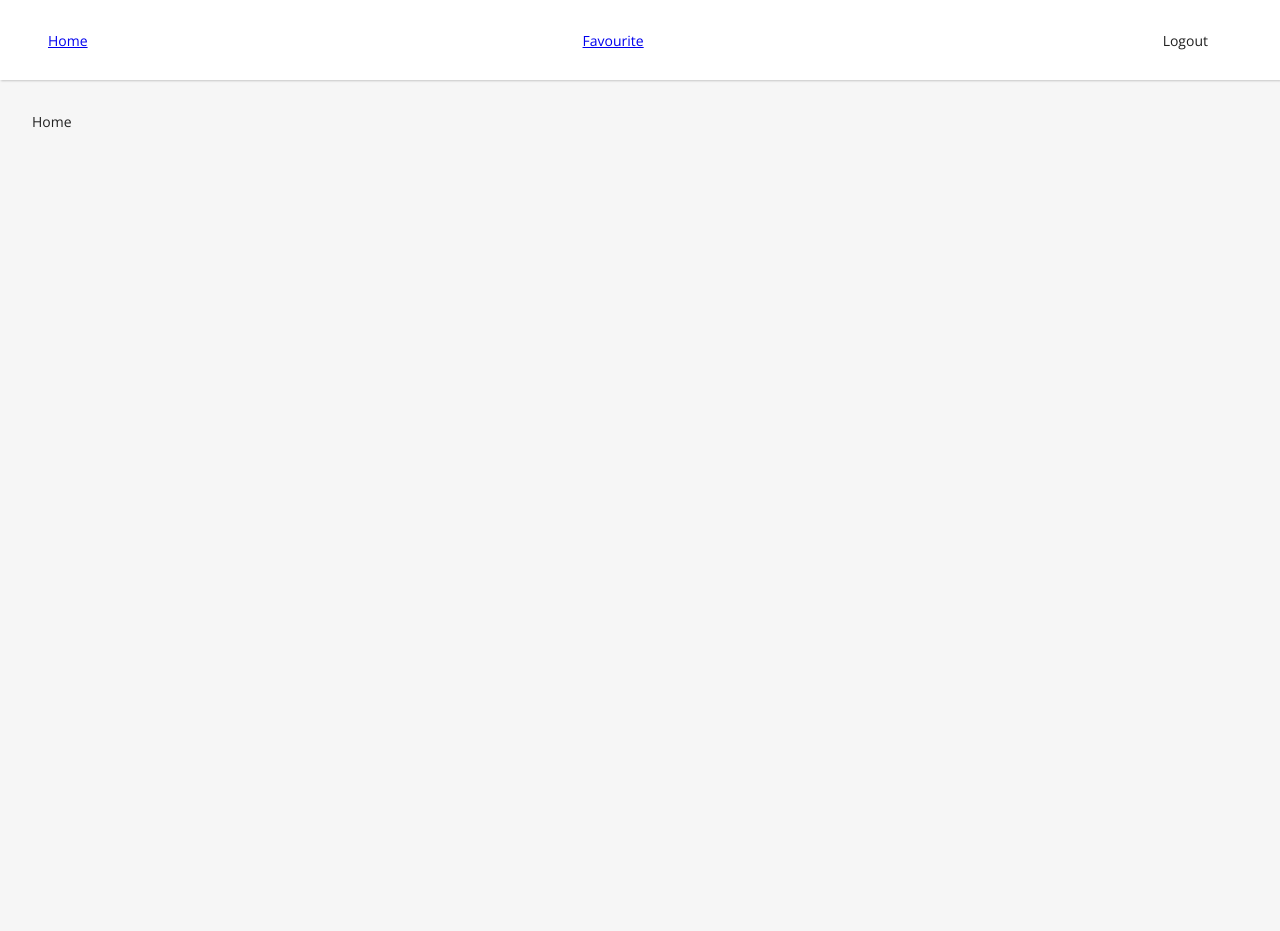
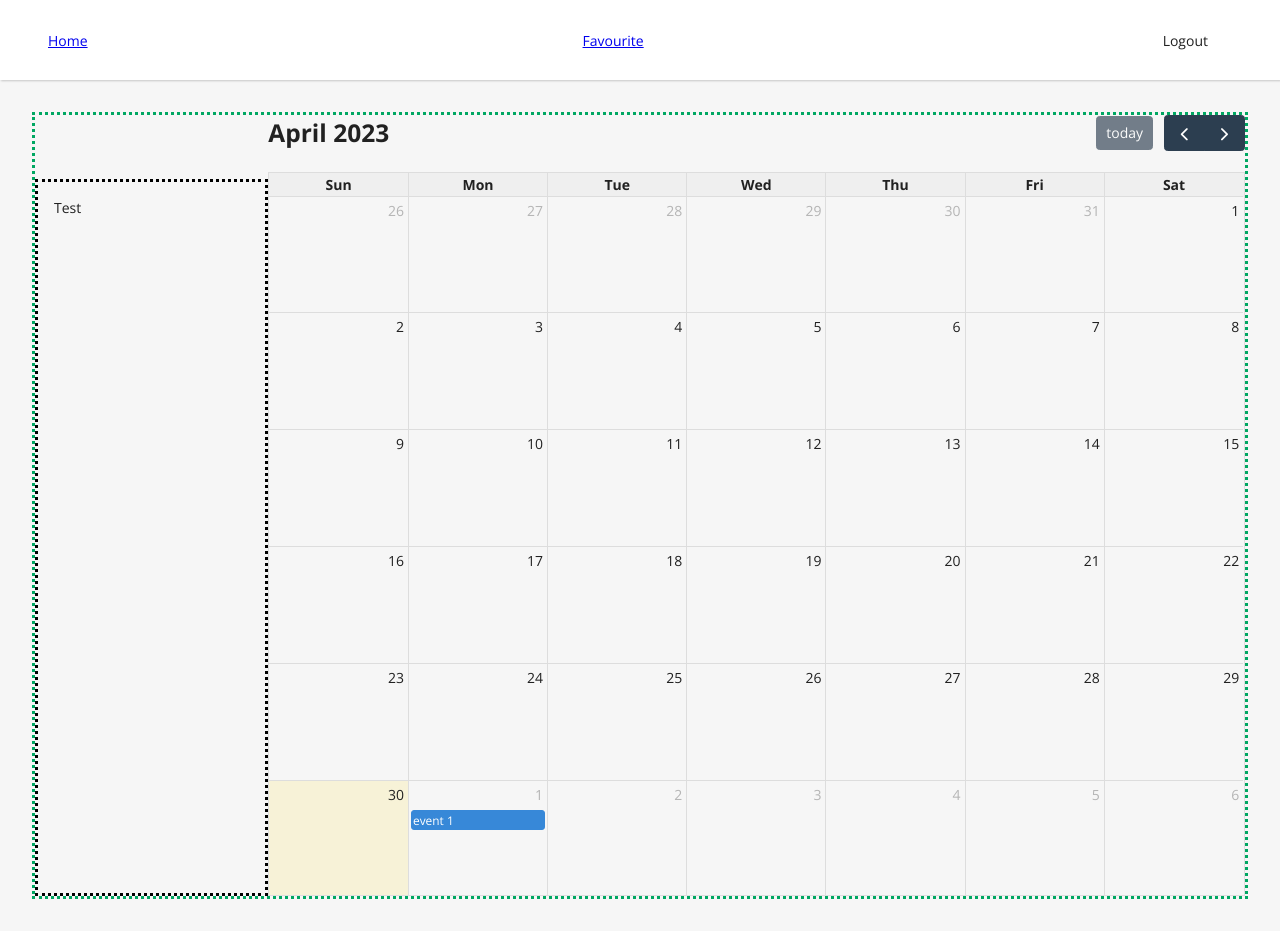
Before and after one commit to madsaintis/sc-activity-board, a React (Vite) app in the folder react/: page /home in a window 1280 px wide. Before the commit the page ends 800 px from the top, so only its background shows below. Built offline with nearby package versions, Linux system fonts and the light colour scheme; no server answers; sample sign-in values are in the browser's storage.

Commit message:
Added Basic Calendar

```diff
--- a/react/src/App.jsx
+++ b/react/src/App.jsx
@@ -3,11 +3,9 @@ import reactLogo from './assets/react.svg'
 import viteLogo from '/vite.svg'
 
 function App() {
-  const [count, setCount] = useState(0)
 
   return (
     <div className='App'>
-      Haiiiserdgserg
     </div>
   )
 }
--- /dev/null
+++ b/react/src/components/Calendar/Calendar.jsx
@@ -0,0 +1,26 @@
+import React from 'react'
+import FullCalendar from '@fullcalendar/react'
+import dayGridPlugin from '@fullcalendar/daygrid'
+import interactionPlugin from "@fullcalendar/interaction"
+import { useStateContext } from '../../context/ContextProvider';
+
+export default function Calendar() {
+  const {setShowEventModal} = useStateContext();
+    // const handleDateClick = (arg) => { // bind with an arrow function
+    //     alert(arg.dateStr)
+    //   }
+
+  return (
+    <div className='Test'>
+        <FullCalendar
+    plugins={[dayGridPlugin, interactionPlugin]}
+    initialView='dayGridMonth'
+    events={[
+      { title: 'event 1', date: '2023-05-01' },
+      { title: 'event 2', date: '2019-04-02' }
+    ]}
+        dateClick={() => setShowEventModal(true)}
+        fixedWeekCount= {false}/>
+    </div>
+  )
+}
--- /dev/null
+++ b/react/src/components/Calendar/EventModal.jsx
@@ -0,0 +1,23 @@
+import { FontAwesomeIcon } from '@fortawesome/react-fontawesome'
+import React, { useContext } from 'react'
+import { faEllipsisV, faTimesCircle } from '@fortawesome/free-solid-svg-icons'
+import { useStateContext } from '../../context/ContextProvider'
+
+export default function EventModal() {
+  const {setShowEventModal} = useStateContext();
+  return (
+    <div className='EventModal'>
+        <form className='EventCreationScreen'>
+            <header className='ModalHeader'>
+                <span>
+                    <FontAwesomeIcon icon={faEllipsisV} />
+                </span>
+                <button onClick={() => setShowEventModal(false)}>
+                    <FontAwesomeIcon icon={faTimesCircle} />
+                </button>
+            </header>
+            HAI
+        </form>
+    </div>
+  )
+}
--- /dev/null
+++ b/react/src/components/Calendar/Sidebar.jsx
@@ -0,0 +1,9 @@
+import React from 'react'
+
+export default function Sidebar() {
+  return (
+    <div className='Sidebar'>
+      Test
+    </div>
+  )
+}
--- a/react/src/context/ContextProvider.jsx
+++ b/react/src/context/ContextProvider.jsx
@@ -6,13 +6,16 @@ const StateContext = createContext(
         user: null,
         token: null,
         setUser: () => {},
-        setToken: () => {}
+        setToken: () => {},
+        showEventModal: false,
+        setShowEventModal: () => {}
     }
 )
 
 export const ContextProvider = ({children}) => {
     const [user, setUser] = useState({});
     const [token, _setToken] = useState(localStorage.getItem("ACCESS_TOKEN"));
+    const [showEventModal, setShowEventModal] = useState(false);
 
     const setToken = (token) => {
         _setToken(token)
@@ -30,7 +33,9 @@ export const ContextProvider = ({children}) => {
             user,
             token,
             setUser,
-            setToken
+            setToken,
+            showEventModal,
+            setShowEventModal
         }}>
             {children}
         </StateContext.Provider>
--- a/react/src/index.css
+++ b/react/src/index.scss
@@ -183,24 +183,25 @@ table > tbody > tr > td {
     display: flex;
 } */
 
-#defaultLayout aside {
-    width: 240px;
+/* #defaultLayout aside {
+    width: 100px;
     background-color: #5b08a7;
-    padding: 1rem
-}
+    padding: 1rem;
+    margin: 1rem;
+} */
 
-#defaultLayout aside > a {
+/* #defaultLayout aside > a {
     display: block;
     padding: 0.75rem 1rem;
     border-radius: 6px;
     color: white;
     text-decoration: none;
     transition: all 0.2s;
-}
+} */
 
-#defaultLayout aside > a:hover {
+/* #defaultLayout aside > a:hover {
     background-color: rgba(0, 0, 0, 0.2);
-}
+} */
 
 #defaultLayout .content {
     flex: 1;
@@ -242,3 +243,57 @@ table > tbody > tr > td {
         transform: translateY(0);
     }
 }
+
+#Calendar {
+    display: flex;
+    flex-direction: row;
+    width: auto;
+    height: auto;
+    border: #00a762;
+    border-style: dotted;
+}
+
+#Calendar .Sidebar {
+    flex:1;
+    width: 100px;
+    padding: 1rem;
+    margin-top: 4rem;
+    border: black;
+    border-style: dotted;
+
+}
+
+#Calendar .Test {
+    flex:5;
+}
+
+.EventModal {
+    display: flex;
+    position: fixed;
+    top: 0;
+    left: 0;
+    justify-content: center;
+    align-items: center;
+    width: 100%;
+    height: 100vh;
+    z-index: 100;
+
+    .EventCreationScreen {
+        background-color: #ffffff;
+        width: 25%;
+        border-radius: 0.5rem;
+        box-shadow: 0 25px 50px -12px rgba(0, 0, 0, 0.25);
+    }
+
+    .ModalHeader {
+        display: flex;
+        padding-top: 0.5rem;
+        padding-bottom: 0.5rem;
+        padding-left: 1rem;
+        padding-right: 1rem;
+        background-color: #F3F4F6;
+        justify-content: space-between;
+        align-items: center;
+        color: #9CA3AF;
+    }
+}
--- a/react/src/main.jsx
+++ b/react/src/main.jsx
@@ -1,6 +1,6 @@
 import React from 'react'
 import ReactDOM from 'react-dom/client'
-import './index.css'
+import './index.scss'
 import { RouterProvider } from 'react-router-dom'
 import router from './router.jsx'
 import { ContextProvider } from './context/ContextProvider.jsx'
--- a/react/src/views/Home.jsx
+++ b/react/src/views/Home.jsx
@@ -1,7 +1,21 @@
 import React from 'react'
+import Sidebar from '../components/Calendar/Sidebar.jsx'
+import Calendar from '../components/Calendar/Calendar.jsx'
+import { useStateContext } from '../context/ContextProvider';
+import EventModal from '../components/Calendar/EventModal.jsx';
 
 export default function Home() {
+  const {showEventModal} = useStateContext();
   return (
-    <div>Home</div>
+    <React.Fragment>
+      {showEventModal && <EventModal />}
+      <div id='Calendar'>
+
+        <Sidebar />
+        <Calendar />
+      </div>
+    </React.Fragment>
   )
+
+
 }
```
Also changed, not shown: react/package.json (+8 -1 lines), 1 other file (tests, documents, lock files or other folders).
